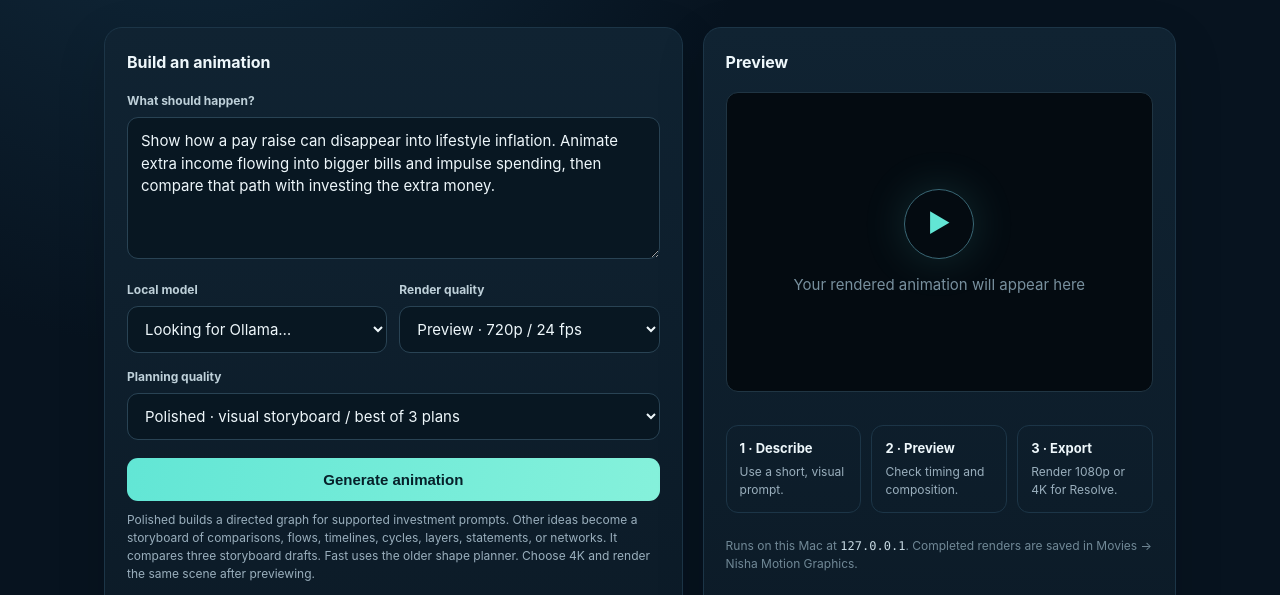
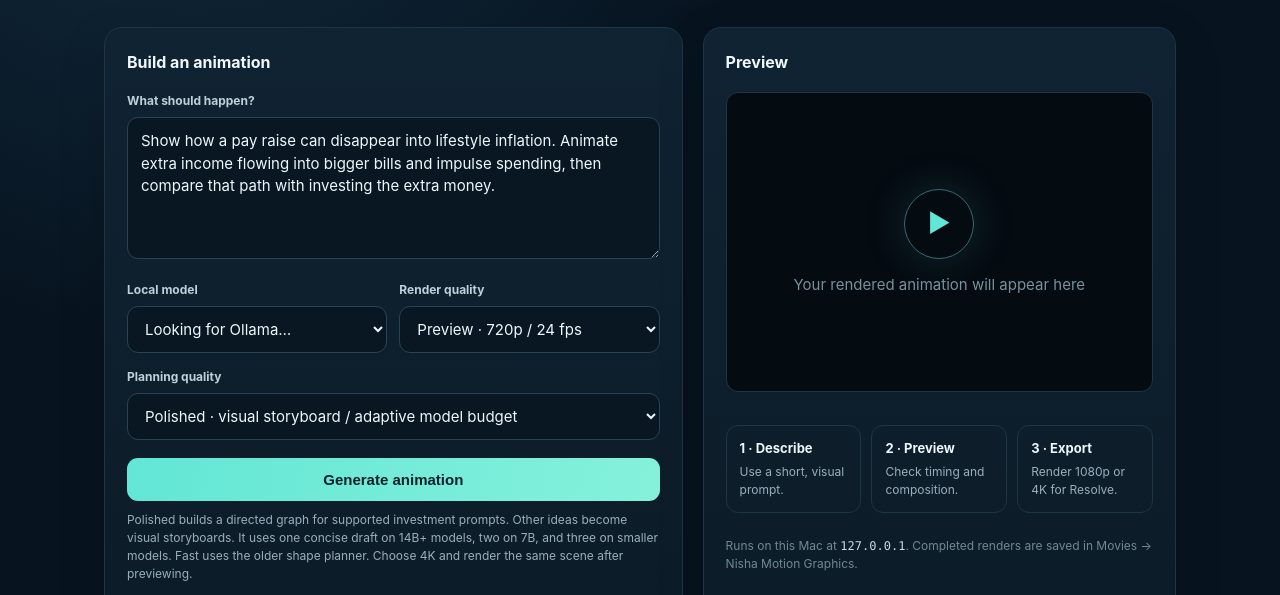
Before and after one commit to nishatoma/motion-studio-macos, a plain HTML site: page web/index.html in a window 1280 px wide. Shown: the part 315-910 px from the top of the page. Drawn offline with Linux system fonts and the light colour scheme; no server answers.

Commit message:
Explain adaptive storyboard planning in UI

```diff
--- a/web/index.html
+++ b/web/index.html
@@ -21,10 +21,10 @@
       <label class="label" for="prompt">What should happen?</label>
       <textarea id="prompt">Show how a pay raise can disappear into lifestyle inflation. Animate extra income flowing into bigger bills and impulse spending, then compare that path with investing the extra money.</textarea>
       <div class="row"><div><label class="label" for="model">Local model</label><select id="model"><option>Looking for Ollama…</option></select></div><div><label class="label" for="preset">Render quality</label><select id="preset"><option value="preview">Preview · 720p / 24 fps</option><option value="1080p">YouTube · 1080p / 24 fps</option><option value="4k24">YouTube 4K · 24 fps</option><option value="4k60">4K · 60 fps</option></select></div></div>
-      <label class="label" for="planningQuality">Planning quality</label><select id="planningQuality"><option value="polished">Polished · visual storyboard / best of 3 plans</option><option value="fast">Fast · one experimental model plan</option></select>
+      <label class="label" for="planningQuality">Planning quality</label><select id="planningQuality"><option value="polished">Polished · visual storyboard / adaptive model budget</option><option value="fast">Fast · one experimental model plan</option></select>
       <button id="render" class="button">Generate animation</button>
       <button id="rerender" class="button secondary" hidden>Render same scene at selected quality</button>
-      <p class="hint">Polished builds a directed graph for supported investment prompts. Other ideas become a storyboard of comparisons, flows, timelines, cycles, layers, statements, or networks. It compares three storyboard drafts. Fast uses the older shape planner. Choose 4K and render the same scene after previewing.</p>
+      <p class="hint">Polished builds a directed graph for supported investment prompts. Other ideas become visual storyboards. It uses one concise draft on 14B+ models, two on 7B, and three on smaller models. Fast uses the older shape planner. Choose 4K and render the same scene after previewing.</p>
       <div id="status" class="status">Checking Ollama and Manim…</div>
       <div class="log-tools"><button id="logToggle" class="linkbtn" type="button" aria-expanded="false">Show latest render log</button><a id="logDownload" class="linkbtn" hidden download="motion-studio.log">Download full log</a></div>
       <div id="logPanel" class="log-panel" hidden><pre id="logText">No render log yet. Run an animation; full Manim output and Python tracebacks will appear here if anything fails.</pre></div>
```
